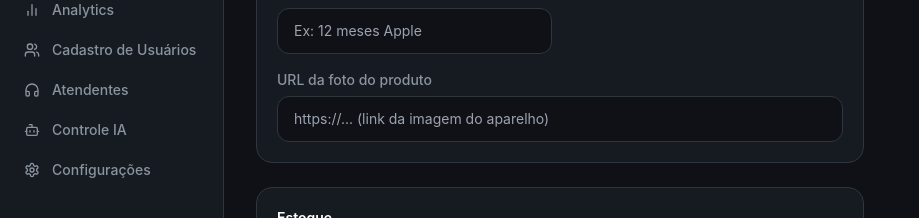
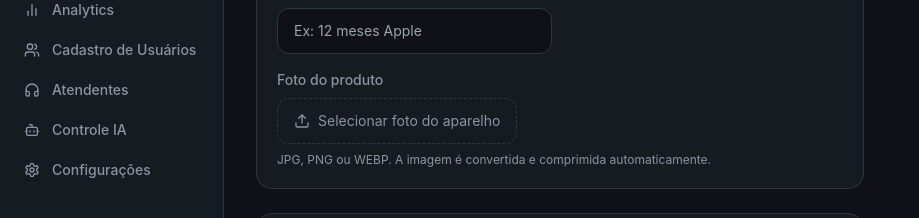
Before and after one commit to rbruno2660-eng/agent-one-mobile, a Next.js app in the folder frontend/: page /catalog/new in a window 1280 px wide. Shown: the part 379-597 px from the top of the page, without its empty margins (0-919 px from the left). Built offline with nearby package versions, Linux system fonts and the light colour scheme; no server answers.

Commit message:
Update new.js

```diff
--- a/frontend/src/pages/catalog/new.js
+++ b/frontend/src/pages/catalog/new.js
@@ -1,9 +1,9 @@
-import { useState } from 'react';
+import { useState, useRef } from 'react';
 import { useRouter } from 'next/router';
 import Layout from '../../components/Layout';
 import api from '../../lib/api';
 import toast from 'react-hot-toast';
-import { ChevronLeft, Plus, Trash2 } from 'lucide-react';
+import { ChevronLeft, Plus, Trash2, Upload, X } from 'lucide-react';
 
 function Field({ label, required, children }) {
   return (
@@ -50,9 +50,37 @@ const IPHONE_MODELS = [
 
 const STORAGES = ['64GB','128GB','256GB','512GB','1TB'];
 
+function resizeImage(file) {
+  return new Promise((resolve, reject) => {
+    const reader = new FileReader();
+    reader.onload = (e) => {
+      const img = new Image();
+      img.onload = () => {
+        const MAX = 600;
+        let { width, height } = img;
+        if (width > MAX || height > MAX) {
+          if (width > height) { height = Math.round(height * MAX / width); width = MAX; }
+          else { width = Math.round(width * MAX / height); height = MAX; }
+        }
+        const canvas = document.createElement('canvas');
+        canvas.width = width;
+        canvas.height = height;
+        canvas.getContext('2d').drawImage(img, 0, 0, width, height);
+        resolve(canvas.toDataURL('image/jpeg', 0.8));
+      };
+      img.onerror = reject;
+      img.src = e.target.result;
+    };
+    reader.onerror = reject;
+    reader.readAsDataURL(file);
+  });
+}
+
 export default function NewProductPage() {
   const router = useRouter();
+  const fileRef = useRef(null);
   const [loading, setLoading] = useState(false);
+  const [imagePreview, setImagePreview] = useState('');
   const [form, setForm] = useState({
     model: '',
     variant: '',
@@ -72,6 +100,25 @@ export default function NewProductPage() {
 
   function set(field, value) {
     setForm(prev => ({ ...prev, [field]: value }));
+  }
+
+  async function handleImageFile(e) {
+    const file = e.target.files?.[0];
+    if (!file) return;
+    if (!file.type.startsWith('image/')) return toast.error('Selecione um arquivo de imagem');
+    try {
+      const dataUrl = await resizeImage(file);
+      setImagePreview(dataUrl);
+      set('image_url', dataUrl);
+    } catch {
+      toast.error('Erro ao processar imagem');
+    }
+  }
+
+  function removeImage() {
+    setImagePreview('');
+    set('image_url', '');
+    if (fileRef.current) fileRef.current.value = '';
   }
 
   function addInstallment() {
@@ -129,7 +176,6 @@ export default function NewProductPage() {
       <h1 className="text-xl font-bold text-white mb-6">Novo produto</h1>
 
       <form onSubmit={handleSubmit} className="space-y-6">
-        {/* Identificação */}
         <Section title="Identificação">
           <div className="grid grid-cols-2 gap-4">
             <Field label="Modelo" required>
@@ -177,38 +223,58 @@ export default function NewProductPage() {
               <Input value={form.warranty} onChange={e => set('warranty', e.target.value)} placeholder="Ex: 12 meses Apple" />
             </Field>
           </div>
+
           <div className="mt-4">
-            <Field label="URL da foto do produto">
-              <Input
-                type="url"
-                value={form.image_url}
-                onChange={e => set('image_url', e.target.value)}
-                placeholder="https://... (link da imagem do aparelho)"
-              />
-            </Field>
-            {form.image_url && (
-              <div className="mt-3 flex items-center gap-3">
+            <label className="block text-sm mb-2 font-medium" style={{ color: 'var(--muted)' }}>Foto do produto</label>
+            {imagePreview ? (
+              <div className="flex items-center gap-4">
                 <img
-                  src={form.image_url}
+                  src={imagePreview}
                   alt="Preview"
-                  className="w-16 h-16 object-contain rounded-xl border"
+                  className="w-24 h-24 object-contain rounded-xl border"
                   style={{ borderColor: 'var(--border)', background: 'var(--bg)' }}
-                  onError={e => { e.target.style.display = 'none'; }}
                 />
-                <span className="text-xs" style={{ color: 'var(--muted)' }}>Preview da imagem</span>
+                <div>
+                  <p className="text-sm text-white mb-2">Imagem carregada ✓</p>
+                  <button
+                    type="button"
+                    onClick={removeImage}
+                    className="flex items-center gap-1.5 text-sm text-red-400 hover:text-red-300 transition"
+                  >
+                    <X size={14} /> Remover
+                  </button>
+                </div>
               </div>
+            ) : (
+              <button
+                type="button"
+                onClick={() => fileRef.current?.click()}
+                className="flex items-center gap-2 px-4 py-3 rounded-xl border text-sm transition hover:bg-white/5"
+                style={{ borderColor: 'var(--border)', color: 'var(--muted)', borderStyle: 'dashed' }}
+              >
+                <Upload size={16} />
+                Selecionar foto do aparelho
+              </button>
             )}
+            <input
+              ref={fileRef}
+              type="file"
+              accept="image/*"
+              className="hidden"
+              onChange={handleImageFile}
+            />
+            <p className="text-xs mt-2" style={{ color: 'var(--muted)' }}>
+              JPG, PNG ou WEBP. A imagem é convertida e comprimida automaticamente.
+            </p>
           </div>
         </Section>
 
-        {/* Estoque */}
         <Section title="Estoque">
           <Field label="Quantidade disponível" required>
             <Input type="number" min="0" value={form.quantity} onChange={e => set('quantity', e.target.value)} />
           </Field>
         </Section>
 
-        {/* Preços */}
         <Section title="Preços">
           <div className="grid grid-cols-2 gap-4">
             <Field label="Preço tabela (referência)">
@@ -229,7 +295,6 @@ export default function NewProductPage() {
           </p>
         </Section>
 
-        {/* Parcelamento */}
         <Section title="Parcelamento (opcional)">
           <div className="space-y-2">
             {installments.map((inst, idx) => (
```
